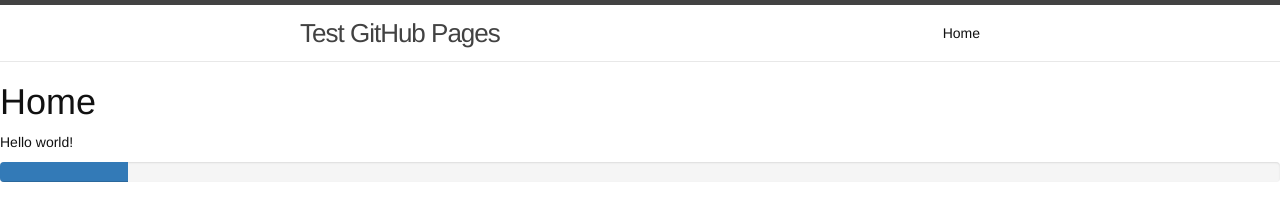
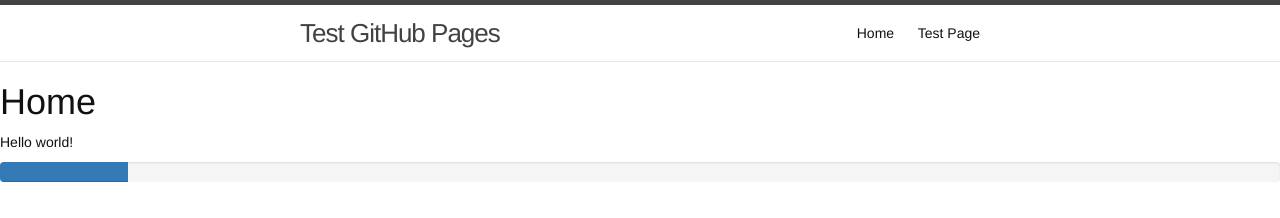
Before and after one commit to lmelling/test-gh-pages, a Jekyll site: the page built from index.md, in a window 1280 px wide. Shown: the top 218 px of the page. Built offline with Jekyll 4.4.1, drawn with Linux system fonts in a browser that asks for light colours.

Commit message:
update site url and add test page

```diff
--- a/_config.yml
+++ b/_config.yml
@@ -17,7 +17,7 @@ title: Test GitHub Pages
 email: your-email@domain.com
 description: A test of GitHub Pages functionality using jekyll.
 baseurl: "/test-gh-pages" # the subpath of your site, e.g. /blog
-url: "" # the base hostname & protocol for your site, e.g. http://example.com
+url: "https://lmelling.github.io/test-gh-pages" # the base hostname & protocol for your site, e.g. http://example.com
 
 # Build settings
 markdown: kramdown
--- a/_sass/_bootstrap.scss
+++ b/_sass/_bootstrap.scss
@@ -37,7 +37,7 @@
 @import "bootstrap/jumbotron";
 @import "bootstrap/thumbnails";
 @import "bootstrap/alerts";
-@import "bootstrap/_progress-bars";
+@import "bootstrap/progress-bars";
 @import "bootstrap/media";
 @import "bootstrap/list-group";
 @import "bootstrap/panels";
```
Also changed, not shown: test.md (added, +5 -0 lines).
